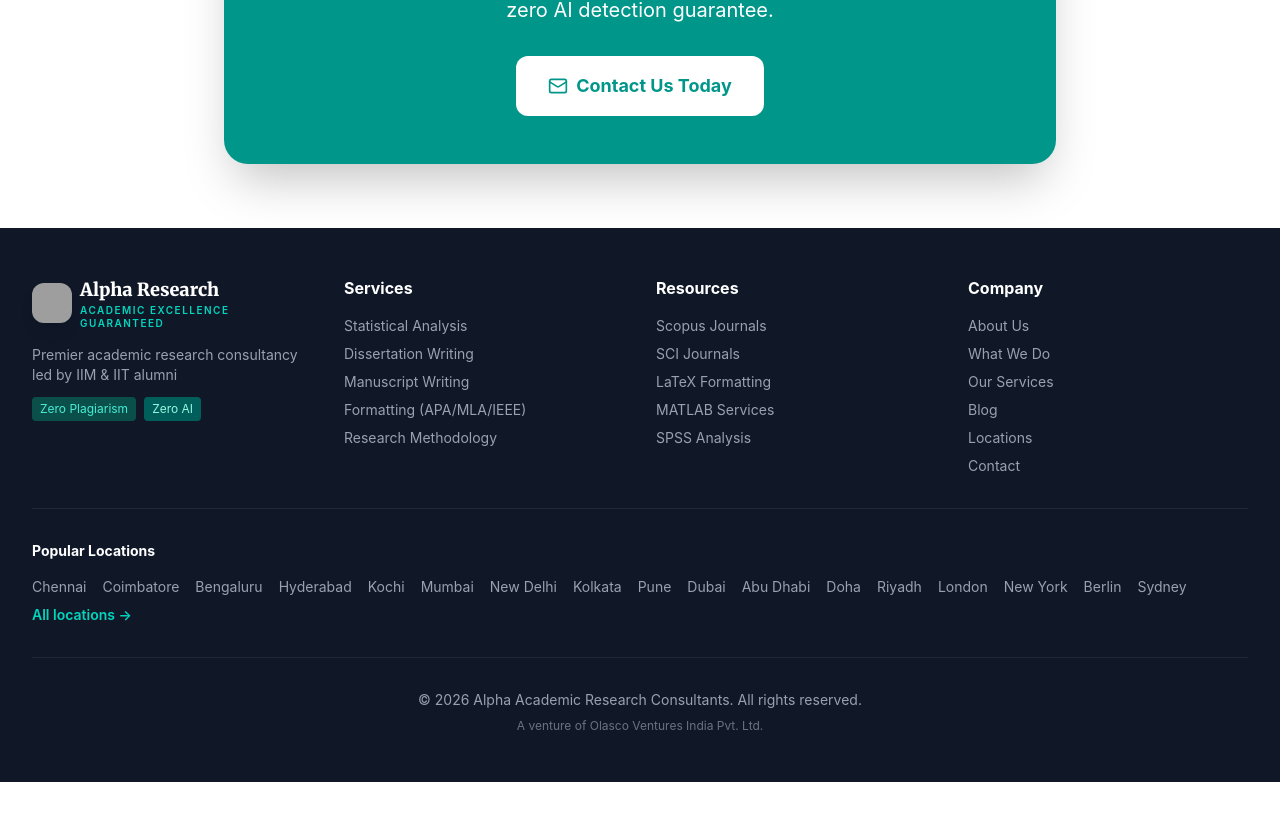
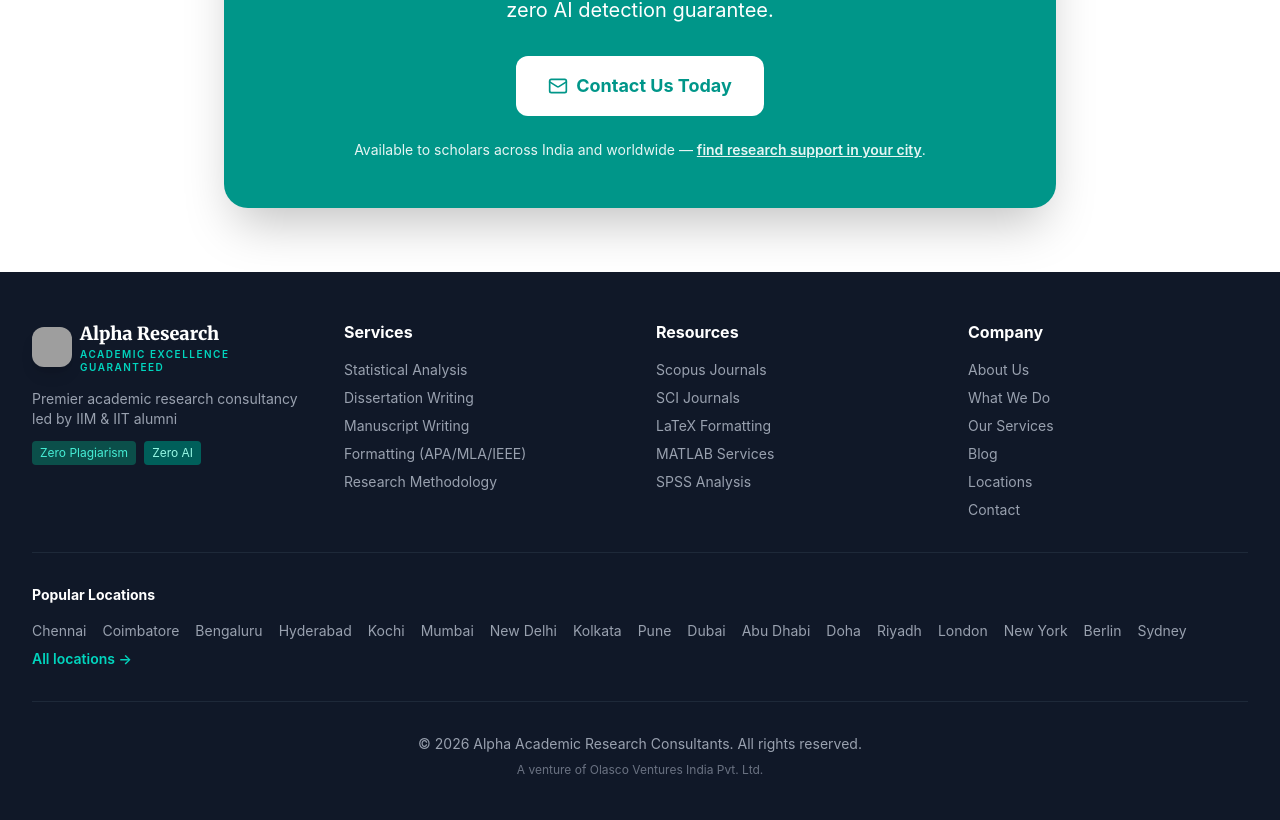
Before and after one commit to Philip-V12/Alpha-Research-, a React (Vite) app: page /tools/spss in a window 1280 px wide. Shown: the part 3130-3950 px from the top of the page. Before the commit the page ends 3912 px from the top, so only its background shows below. Built offline with nearby package versions, Linux system fonts and the light colour scheme; grey boxes are pictures that could not be loaded.

Commit message:
Update TechnicalPageLayout.tsx

```diff
--- a/src/app/components/TechnicalPageLayout.tsx
+++ b/src/app/components/TechnicalPageLayout.tsx
@@ -136,6 +136,13 @@
               <Mail className="w-5 h-5" />
               Contact Us Today
             </Link>
+            <p className="mt-6 text-sm text-white/90">
+              Available to scholars across India and worldwide —{' '}
+              <Link to="/blog/locations" className="underline font-semibold hover:text-white">
+                find research support in your city
+              </Link>
+              .
+            </p>
           </div>
         </div>
       </section>
```
